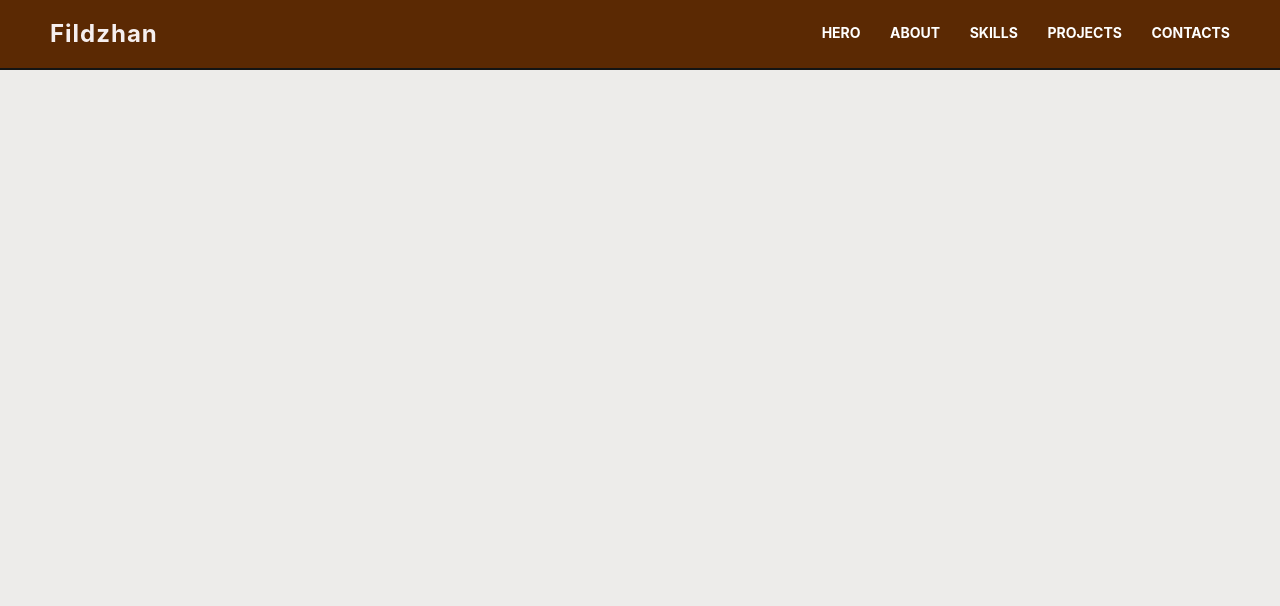
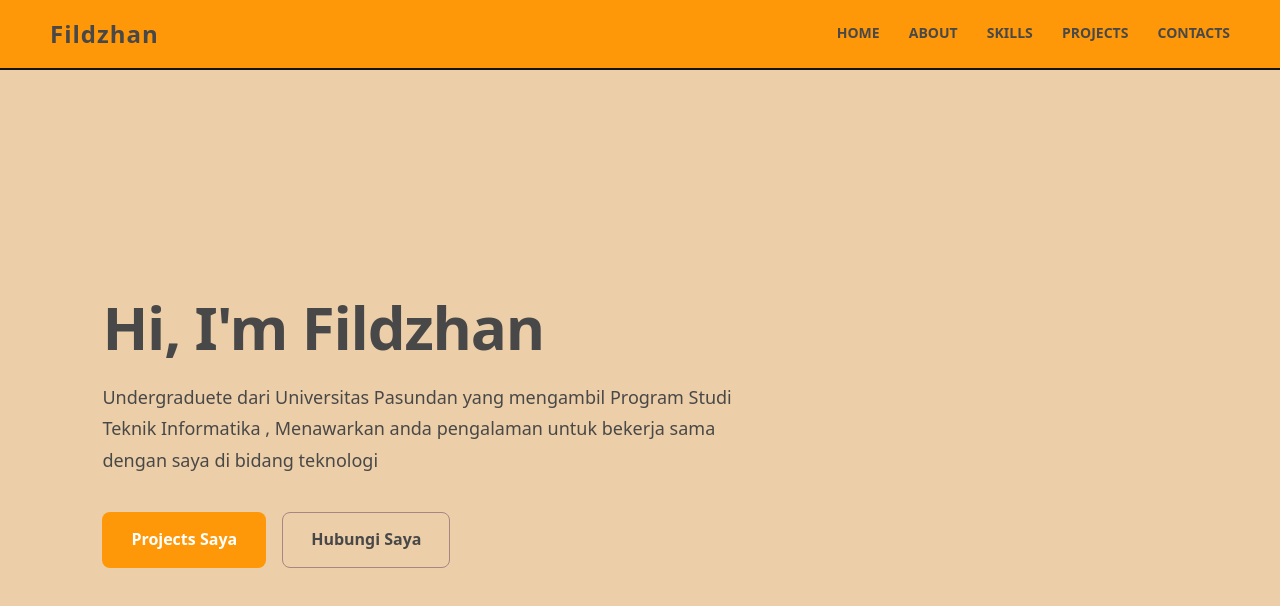
Before and after one commit to Kazadynamic/itw2026_project1_263040009, a plain HTML site: page index.html in a window 1280 px wide. Drawn offline with Linux system fonts and the light colour scheme.

Commit message:
add : Hero section and css for hero

```diff
--- a/css/style.css
+++ b/css/style.css
@@ -13,7 +13,7 @@
       }
 
       .navbar {
-        background-color: #5b2903;
+        background-color: #FF9808;
         padding: 15px 50px;
         border-bottom: 2px solid #141414;
         overflow: auto;
@@ -24,7 +24,7 @@
 
       .navbar .nav-logo {
         float: left;
-        color: #f6efef;
+        color: #494848;
         font-size: 24px;
         text-decoration: none;
         letter-spacing: 1px;
@@ -43,7 +43,7 @@
       }
 
       .navbar .nav-menu li a {
-        color: #fff;
+        color: #494848;
         text-decoration: none;
         font-size: 14px;
         font-weight: bold;
@@ -65,3 +65,131 @@
       .navbar .nav-menu li a:hover::after {
         width: 100%;
       }
+
+
+        :root {
+        /* Warna Latar */
+        --surface-page: #ECCEA8;
+        --surface-secondary-hover: #A98585;
+
+        /* Warna Teks */
+        --text-heading: #494848;
+        --text-body: #494848;
+
+        /* Warna Aksi (Tombol) */
+        --action-primary-bg: #FF9808;
+        --action-primary-hover: #FF9808;
+        --action-primary-text: #ffffff;
+        --action-secondary-border: #A98585;
+
+        /* Tata Letak */
+        --font-main: system-ui, -apple-system, 'Segoe UI', Roboto, sans-serif;
+        --radius-control: 8px;
+        --container-padding: 8%;
+      }
+
+      /* Dasar */
+      * {
+        margin: 0;
+        padding: 0;
+        box-sizing: border-box;
+      }
+
+      body {
+        font-family: var(--font-main);
+        background-color: var(--surface-page);
+        color: var(--text-body);
+        line-height: 1.6;
+      }
+
+      /* Struktur Utama Hero */
+      main {
+        width: 100%;
+      }
+
+      .Hero {
+        display: flex;
+        align-items: center;
+        min-height: 90vh;
+        padding: 4rem var(--container-padding);
+        background-color: var(--surface-page);
+      }
+
+      .hero-content {
+        max-width: 650px;
+      }
+
+      /* Konten di Dalam Hero */
+      .hero-content h1 {
+        font-size: clamp(2.5rem, 5vw, 3.75rem);
+        font-weight: 800;
+        color: var(--text-heading);
+        line-height: 1.15;
+        margin-bottom: 1.25rem;
+        letter-spacing: -0.02em;
+      }
+
+      .hero-content p {
+        font-size: 1.125rem;
+        color: var(--text-body);
+        line-height: 1.75;
+        margin-bottom: 2.25rem;
+      }
+
+      /* Tombol Aksi */
+      .hero-actions {
+        display: flex;
+        gap: 1rem;
+        flex-wrap: wrap;
+      }
+
+      .hero-actions a {
+        display: inline-block;
+        padding: 0.875rem 1.75rem;
+        font-size: 1rem;
+        font-weight: 600;
+        text-decoration: none;
+        border-radius: var(--radius-control);
+        transition: background-color 0.2s ease, border-color 0.2s ease, transform 0.2s ease;
+      }
+
+      /* Tombol Utama (Projects Saya) */
+      .btn-primary {
+        background-color: var(--action-primary-bg);
+        color: var(--action-primary-text);
+        border: 1px solid transparent;
+      }
+
+      .btn-primary:hover {
+        background-color: var(--action-primary-hover);
+        transform: translateY(-2px);
+      }
+
+      /* Tombol Sekunder (Hubungi Saya) */
+      .btn-secondary {
+        background-color: transparent;
+        color: var(--text-heading);
+        border: 1px solid var(--action-secondary-border);
+      }
+
+      .btn-secondary:hover {
+        background-color: var(--surface-secondary-hover);
+        border-color: var(--text-heading);
+      }
+
+      /* 6. Tampilan Responsif */
+        @media (max-width: 768px) {
+        .hero {
+          min-height: 85vh;
+          padding: 3rem 6%;
+        }
+
+        .hero-actions {
+          flex-direction: column;
+        }
+
+        .hero-actions a {
+          width: 100%;
+          text-align: center;
+        }
+       }
--- a/index.html
+++ b/index.html
@@ -9,20 +9,32 @@
   </head>
   <body>
     <!-- Header & Nav -->
+    <header>
       <nav class="navbar">
         <a href="#Top" class="nav-logo">Fildzhan</a>
         <ul class="nav-menu">
-        <li><a href="#Hero">Hero</a></li>
+          <li><a href="#Hero">Home</a></li>
           <li><a href="#About">About</a></li>
           <li><a href="#Skills">Skills</a></li>
           <li><a href="#Projects">Projects</a></li>
           <li><a href="#Contacts">Contacts</a></li>
         </ul>
       </nav>
+    </header>
 
     <!-- Main -->
     <main>
       <!-- Hero -->
+      <section class="Hero" aria-labelledby="hero-heading">
+        <div class="hero-content">
+          <h1 id="hero-heading">Hi, I'm Fildzhan</h1>
+          <p>Undergraduete dari Universitas Pasundan yang mengambil Program Studi Teknik Informatika , Menawarkan anda pengalaman untuk bekerja sama dengan saya di bidang teknologi</p>
+          <div class="hero-actions">
+            <a href="#Projects" class="btn-primary">Projects Saya</a>
+            <a href="#Contacts" class="btn-secondary">Hubungi Saya</a>
+          </div>
+        </div>
+      </section>
     </main>
   </body>
 </html>
```
Lines whose indentation alone changed are shown as unchanged.
